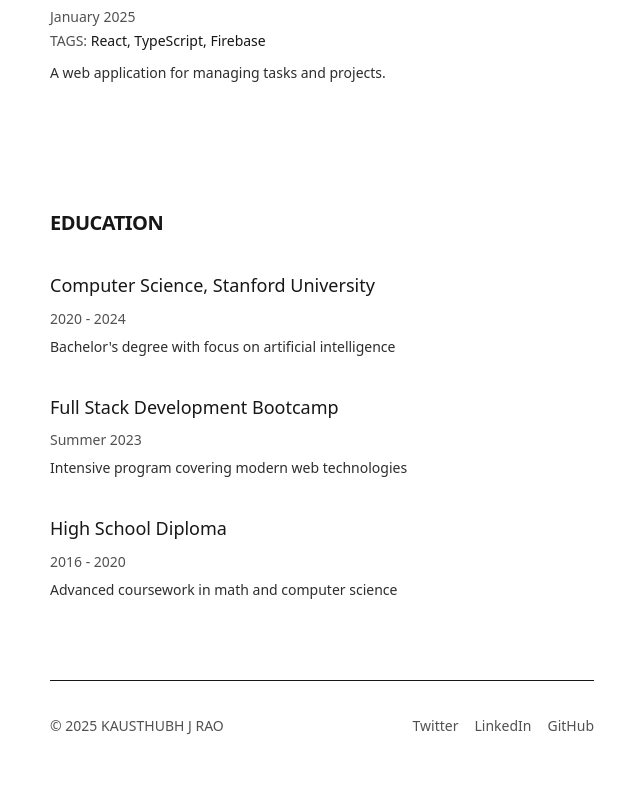
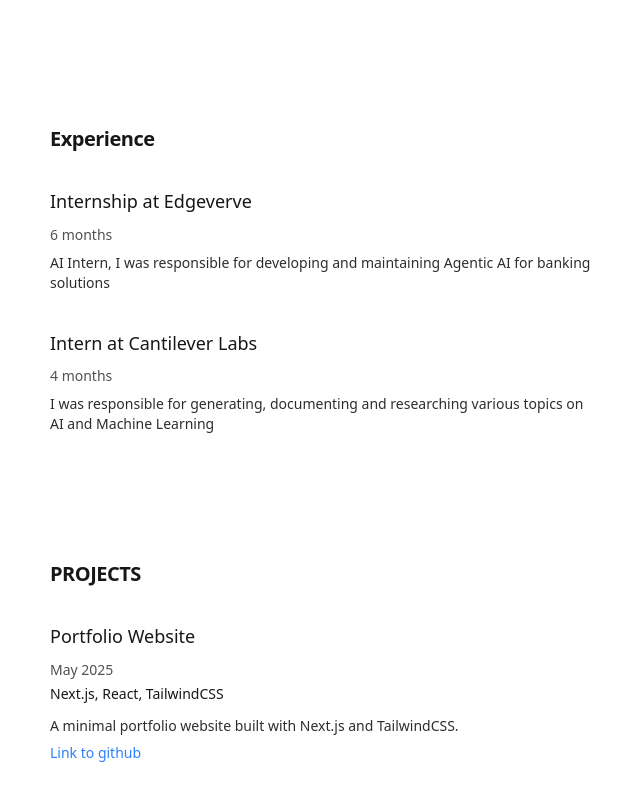
Before and after one commit to Exgene/portfolio, a Next.js app: page / in a window 1280 px wide. Shown: the part 745-1540 px from the top of the page, without its empty margins (318-958 px from the left). Built offline with nearby package versions, Linux system fonts and the light colour scheme.

Commit message:
chore: update styles

```diff
--- a/src/app/_components/Experience.tsx
+++ b/src/app/_components/Experience.tsx
@@ -1,26 +1,33 @@
 export function Experience() {
+  const experienceItems = [
+    {
+      title: "Internship at Edgeverve",
+      duration: "6 months",
+      description: "AI Intern, I was responsible for developing and maintaining Agentic AI for banking solutions"
+    },
+    {
+      title: "Intern at Cantilever Labs",
+      duration: "4 months",
+      description: "I was responsible for generating, documenting and researching various topics on AI and Machine Learning"
+    },
+  ];
+
   return (
-    <div className="flex flex-col">
-      <h2>PROJECTS</h2>
-      <div>
-        <h3>TITLE</h3>
-        <p>DATE</p>
-        <p>TAGS: AI, WebDev, Misc</p>
-        <div>
-          CONTENT
-        </div>
-      </div>
+    <div className="flex flex-col gap-8 pt-12" id="education">
+      <h2 className="text-xl font-semibold tracking-tight">Experience</h2>
 
-      <div>
-        <h3>TITLE</h3>
-        <p>DATE</p>
-        <p>TAGS: AI, WebDev, Misc</p>
-      </div>
-
-      <div>
-        <h3>TITLE</h3>
-        <p>DATE</p>
-        <p>TAGS: AI, WebDev, Misc</p>
+      <div className="flex flex-col gap-10">
+        {experienceItems.map((item, index) => (
+          <div key={index} className="group">
+            <div className="flex flex-col gap-1">
+              <h3 className="text-lg font-medium">{item.title}</h3>
+              <p className="text-sm opacity-75">{item.duration}</p>
+              {item.description && (
+                <p className="mt-1 text-sm opacity-90">{item.description}</p>
+              )}
+            </div>
+          </div>
+        ))}
       </div>
     </div>
   )
--- a/src/app/_components/Projects.tsx
+++ b/src/app/_components/Projects.tsx
@@ -1,22 +1,27 @@
+import Link from "next/link";
+
 export function Projects() {
   const projects = [
     {
       title: "Portfolio Website",
       date: "May 2025",
       tags: ["Next.js", "React", "TailwindCSS"],
-      content: "A minimal portfolio website built with Next.js and TailwindCSS."
+      content: "A minimal portfolio website built with Next.js and TailwindCSS.",
+      link: "https://github.com/exgene"
     },
     {
       title: "AI Image Generator",
       date: "March 2025",
       tags: ["AI", "React", "API"],
-      content: "An application that generates images using AI technology."
+      content: "An application that generates images using AI technology.",
+      link: "https://github.com/exgene"
     },
     {
       title: "Task Management App",
       date: "January 2025",
       tags: ["React", "TypeScript", "Firebase"],
-      content: "A web application for managing tasks and projects."
+      content: "A web application for managing tasks and projects.",
+      link: "https://github.com/exgene"
     }
   ];
 
@@ -31,7 +36,6 @@ export function Projects() {
               <h3 className="text-lg font-medium">{project.title}</h3>
               <p className="text-sm opacity-75">{project.date}</p>
               <p className="text-sm">
-                <span className="opacity-75">TAGS:</span>{" "}
                 {project.tags.join(", ")}
               </p>
               {project.content && (
@@ -39,6 +43,9 @@ export function Projects() {
                   {project.content}
                 </div>
               )}
+              <div className="text-blue-500">
+                <Link href={project.link} className="text-sm">Link to github</Link>
+              </div>
             </div>
           </div>
         ))}
--- a/src/app/page.tsx
+++ b/src/app/page.tsx
@@ -5,6 +5,7 @@ import { Education } from "./_components/Education";
 import { Footer } from "./_components/Footer";
 import { Navbar } from "./_components/Navbar";
 import { Projects } from "./_components/Projects";
+import { Experience } from "./_components/Experience";
 
 export default function Home() {
   return (
@@ -12,8 +13,9 @@ export default function Home() {
       <Navbar />
       <main className="mx-auto max-w-xl flex flex-col justify-center gap-20 px-4 py-24">
         <AboutSimple />
+        <Education />
+        <Experience/>
         <Projects />
-        <Education />
         <Footer />
       </main>
     </>
```
